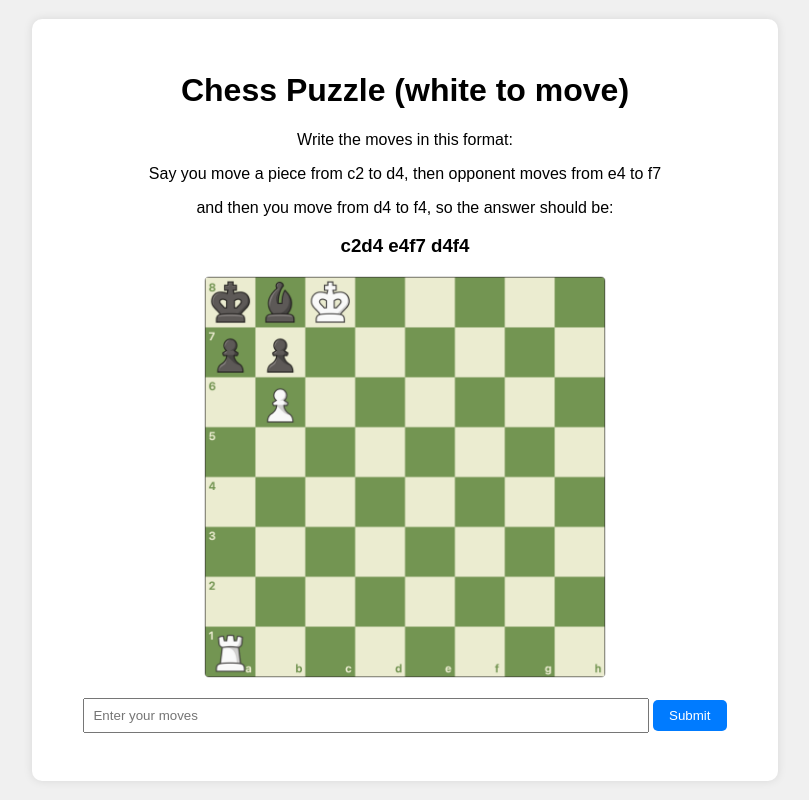
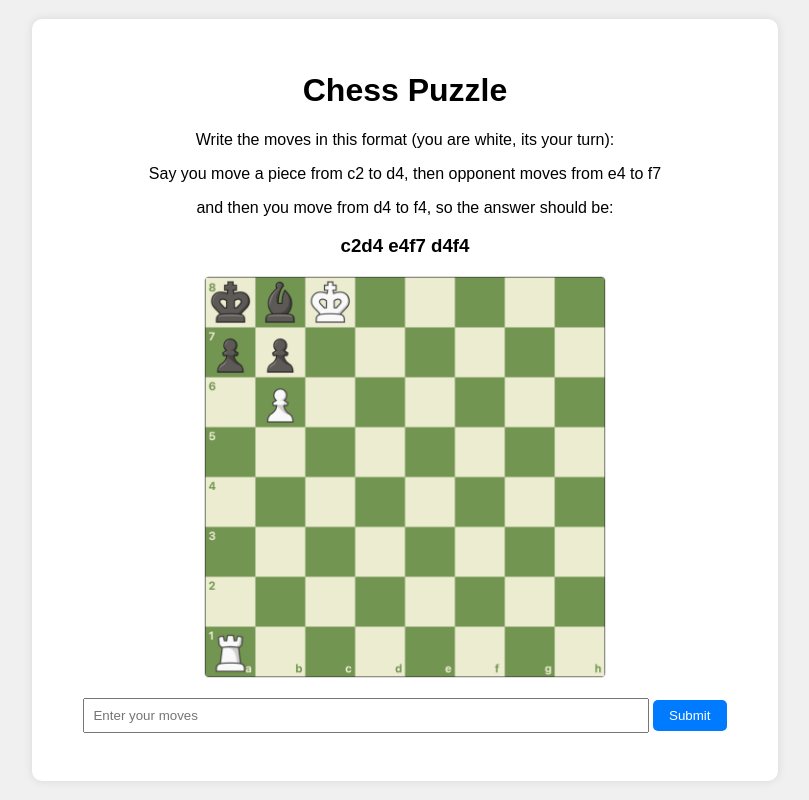
Before and after one commit to ishan-rep/papa_gift, a plain HTML site: page index.html in a window 1280 px wide. Shown: the whole page, without its empty margins (235-1044 px from the left). Drawn offline with Linux system fonts and the light colour scheme.

Commit message:
white to move

```diff
--- a/index.html
+++ b/index.html
@@ -8,10 +8,10 @@
 </head>
 <body>
     <div class="container">
-        <h1>Chess Puzzle (white to move)</h1>
+        <h1>Chess Puzzle </h1>
         <p>
             <p>
-                Write the moves in this format:
+                Write the moves in this format (you are white, its your turn):
             </p>
             <p>
                 Say you move a piece from c2 to d4, then opponent moves from e4 to f7
```
